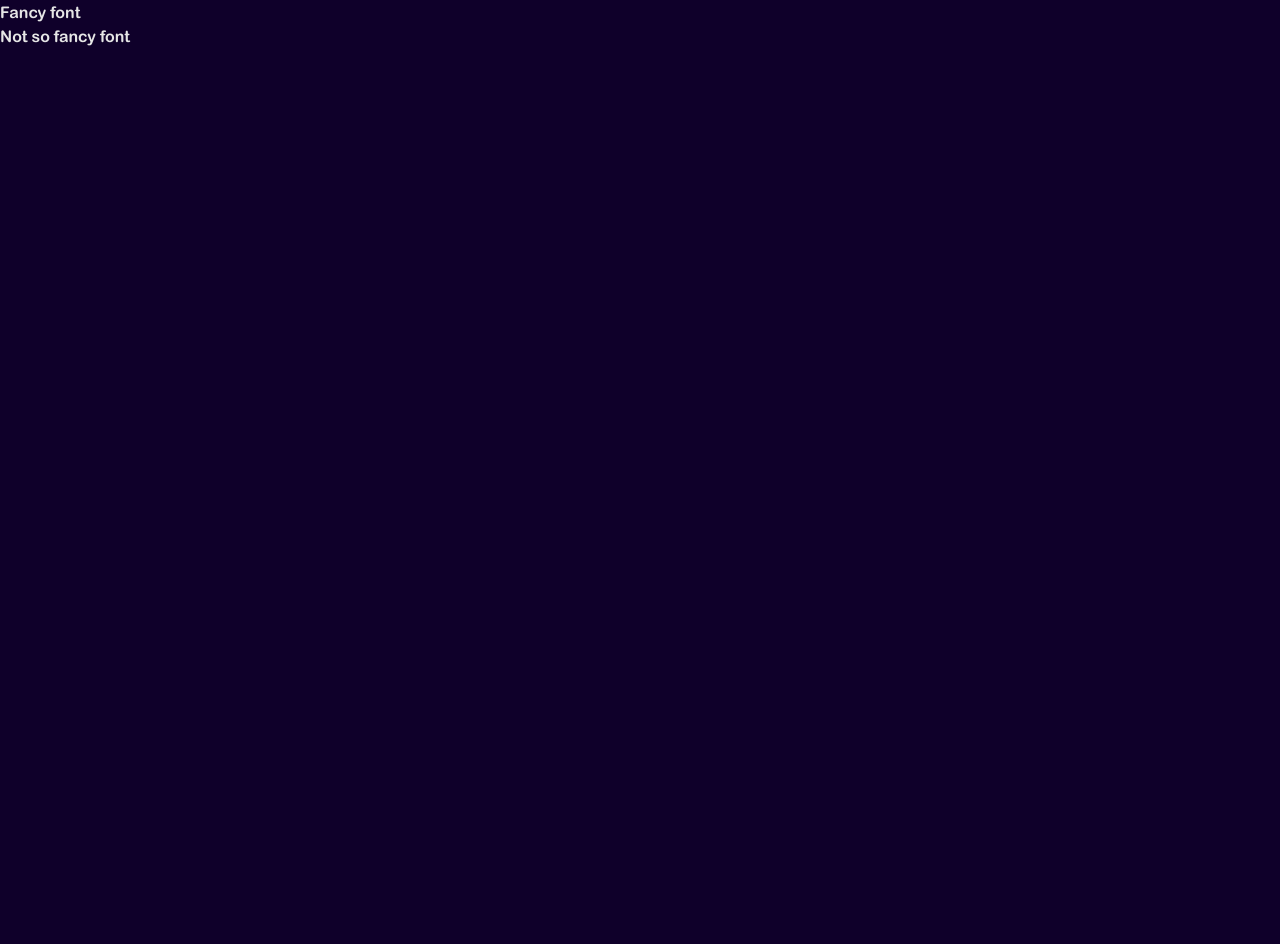
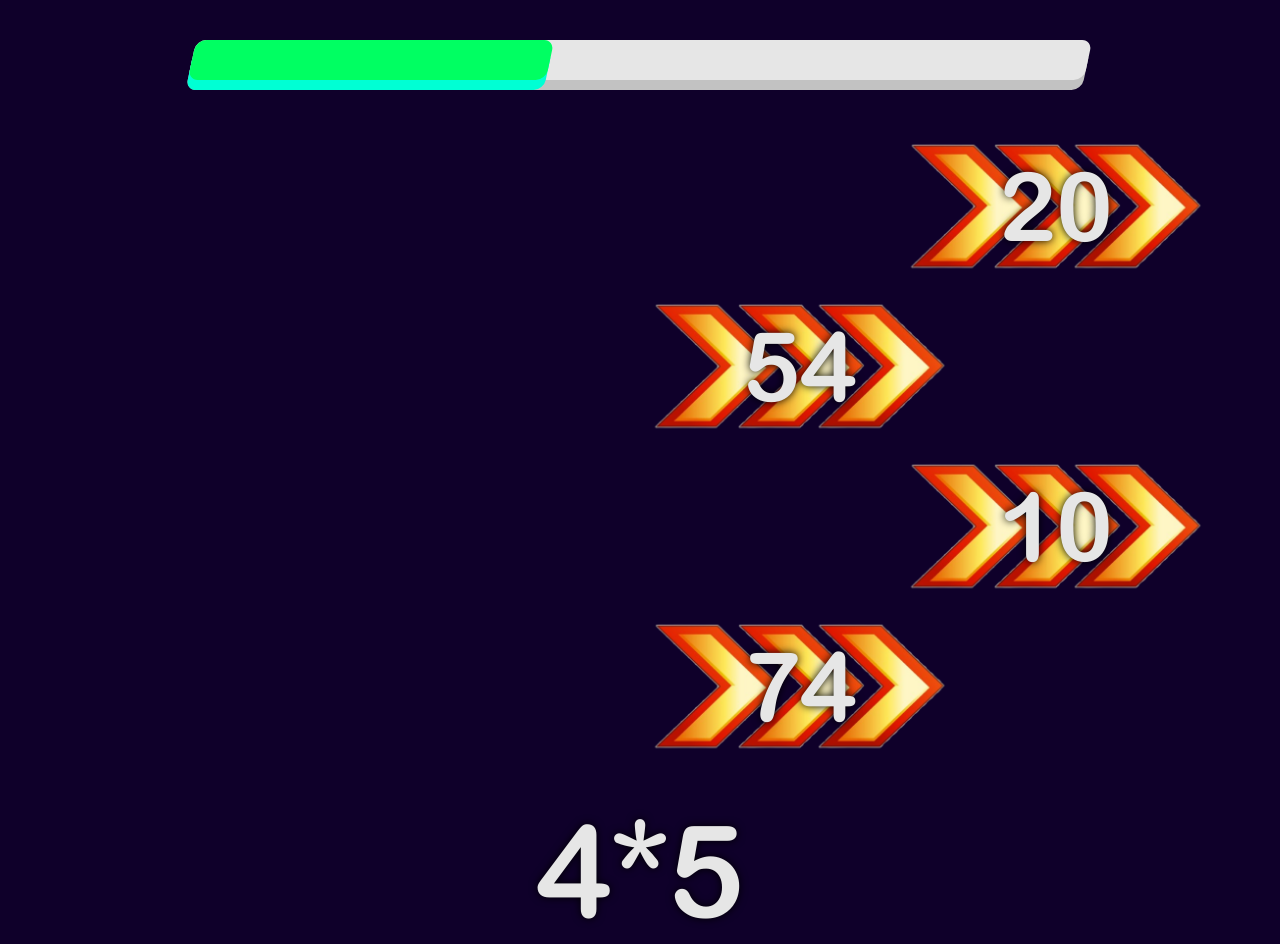
Before and after one commit to SemvanOsch/TLE-StartUp, a React (Vite) app: page /multiplication in a window 1280 px wide. Before the commit the page ends 800 px from the top, so only its background shows below. Built offline with nearby package versions, Linux system fonts and the light colour scheme.

Commit message:
Made quiz buttons

```diff
--- a/src/pages/multiplication.jsx
+++ b/src/pages/multiplication.jsx
@@ -2,10 +2,84 @@ import React, { useState, useEffect } from 'react';
 import {useNavigate, useParams} from "react-router";
 
 function Multiplication() {
+    const [button1Value, setButton1Value] = useState("10");
+    const [button2Value, setButton2Value] = useState("20");
+    const [button3Value, setButton3Value] = useState("30");
+    const [button4Value, setButton4Value] = useState("40");
+
+    const [rightButton, setRightButton] = useState("1");
+
+    useEffect(() => {
+        const rightAnswerButton = Math.floor(Math.random() * 4);
+        setRightButton(rightAnswerButton);
+        console.log("Right answer button:", rightAnswerButton);
+
+        setButton1Value(rightAnswerButton === 0 ? 20 : Math.floor(Math.random() * 100));
+        setButton2Value(rightAnswerButton === 1 ? 20 : Math.floor(Math.random() * 100));
+        setButton3Value(rightAnswerButton === 2 ? 20 : Math.floor(Math.random() * 100));
+        setButton4Value(rightAnswerButton === 3 ? 20 : Math.floor(Math.random() * 100));
+    }, []);
+
+
+    function handleButton(event){
+        event.preventDefault()
+        const id = event.currentTarget.getAttribute("id");
+        console.log(`Pressed button ${id}`);
+    }
+
     return(
         <main className="bg-background">
-            <h1>Fancy font</h1>
-            <h2>Not so fancy font</h2>
+            <section className="flex justify-center">
+                <div className="w-[70%] pt-10">
+                    <progress
+                        className="-skew-x-12 bg-offwhite rounded-xl h-10 w-full"
+                        value="0.4"
+                        max="1"
+                        style={{
+                            WebkitAppearance: "none",
+                            appearance: "none",
+                        }}
+                    />
+                    <style>
+                        {`
+      progress::-webkit-progress-bar {
+        background-color: #E6E6E6;
+        border-radius: 10px;
+        box-shadow: 0px 10px #C2C2C2;
+
+      }
+      progress::-webkit-progress-value {
+        background-color: #00FF62;
+        border-radius: 10px;
+        box-shadow: 0px 10px #00FFD4;
+      }
+    `}
+                    </style>
+                </div>
+            </section>
+            <section>
+                <form className="flex flex-col pt-10">
+                    <button id="1" onClick={handleButton}
+                            className="ml-[70%] w-80 h-40 bg-[url('./images/speedboost.png')] bg-cover bg-center">
+                        <p className="text-8xl drop-shadow-[0px_0px_4px_rgba(0,0,0,1)]">{button1Value}</p>
+                    </button>
+                    <button id="2" onClick={handleButton}
+                            className="ml-[50%] w-80 h-40 bg-[url('./images/speedboost.png')] bg-cover bg-center">
+                        <p className="text-8xl drop-shadow-[0px_0px_4px_rgba(0,0,0,1)]">{button2Value}</p>
+                    </button>
+                    <button id="3" onClick={handleButton}
+                            className="ml-[70%] w-80 h-40 bg-[url('./images/speedboost.png')] bg-cover bg-center">
+                        <p className="text-8xl drop-shadow-[0px_0px_4px_rgba(0,0,0,1)]">{button3Value}</p>
+                    </button>
+                    <button id="4" onClick={handleButton}
+                            className="ml-[50%] w-80 h-40 bg-[url('./images/speedboost.png')] bg-cover bg-center">
+                        <p className="text-8xl drop-shadow-[0px_0px_4px_rgba(0,0,0,1)]">{button4Value}</p>
+                    </button>
+                </form>
+            </section>
+            <section className="flex justify-center pt-10">
+                <h2 className="text-9xl drop-shadow-[0px_0px_4px_rgba(0,0,0,1)]">4*5</h2>
+            </section>
         </main>
     )
 }
```
Also changed, not shown: src/images/speedboost.png (added), src/index.css (line endings or trailing spaces).
